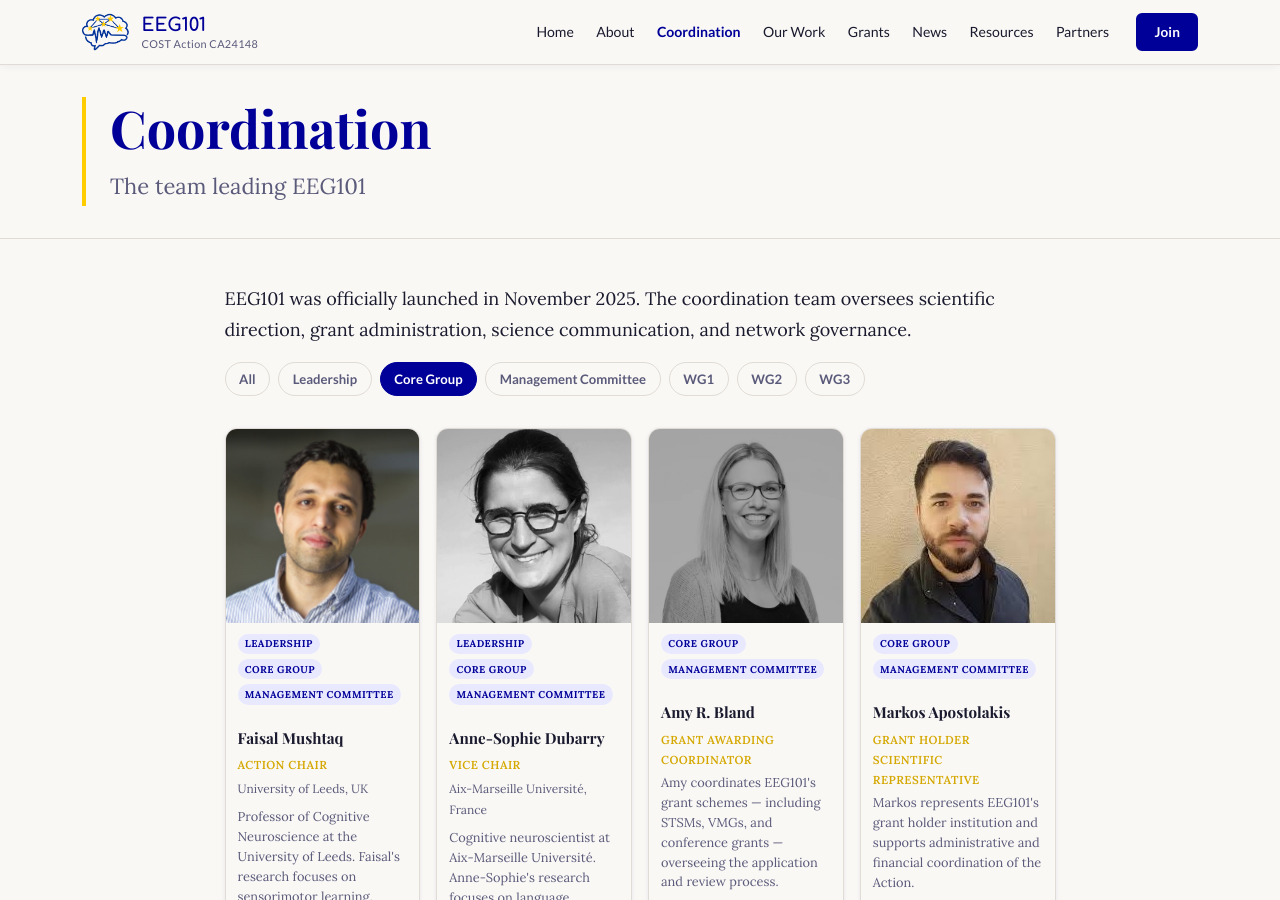
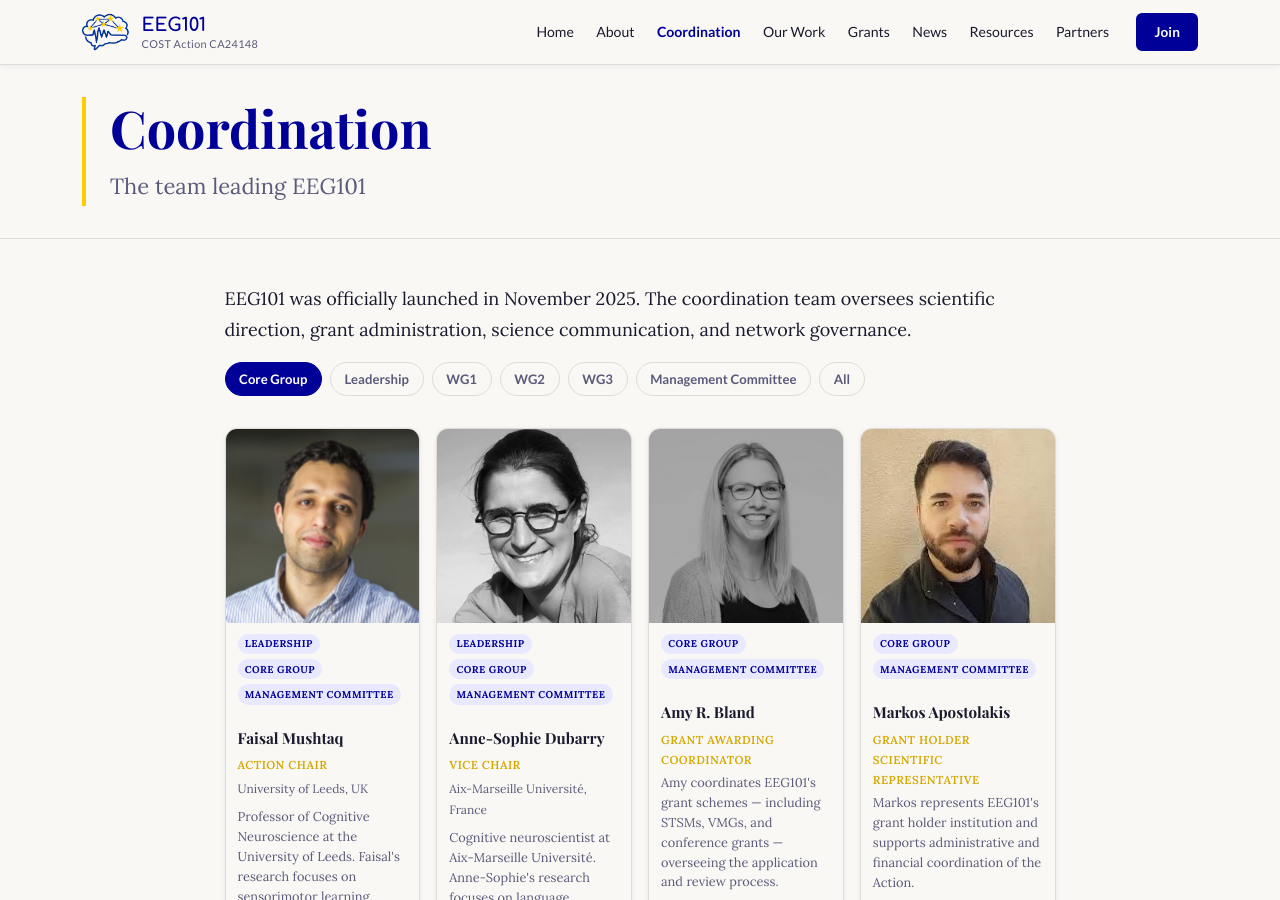
Before and after one commit to mcvinding/website-1, a Jekyll site: the page built from coordination.md, in a window 1280 px wide and 900 px high. Built offline with Jekyll 4.4.1, drawn with Linux system fonts in a browser that asks for light colours.

Commit message:
Reorder coordination page filter buttons (#13)
Core Group first, Management Committee second-to-last, All last.

https://claude.ai/code/session_01AHaXK7668Xo3VcmuW8L87m

Co-authored-by: Claude <noreply@anthropic.com>

```diff
--- a/coordination.md
+++ b/coordination.md
@@ -10,7 +10,7 @@ EEG101 was officially launched in November 2025. The coordination team oversees
 
 {::nomarkdown}
 <div class="people-filter" id="peopleFilter" role="group" aria-label="Filter by group">
-<button class="people-filter__btn" data-filter="all">All</button><button class="people-filter__btn" data-filter="Leadership">Leadership</button><button class="people-filter__btn active" data-filter="Core Group">Core Group</button><button class="people-filter__btn" data-filter="Management Committee">Management Committee</button><button class="people-filter__btn" data-filter="WG1">WG1</button><button class="people-filter__btn" data-filter="WG2">WG2</button><button class="people-filter__btn" data-filter="WG3">WG3</button>
+<button class="people-filter__btn active" data-filter="Core Group">Core Group</button><button class="people-filter__btn" data-filter="Leadership">Leadership</button><button class="people-filter__btn" data-filter="WG1">WG1</button><button class="people-filter__btn" data-filter="WG2">WG2</button><button class="people-filter__btn" data-filter="WG3">WG3</button><button class="people-filter__btn" data-filter="Management Committee">Management Committee</button><button class="people-filter__btn" data-filter="all">All</button>
 </div>
 
 <div class="people-grid" id="peopleGrid">
```
